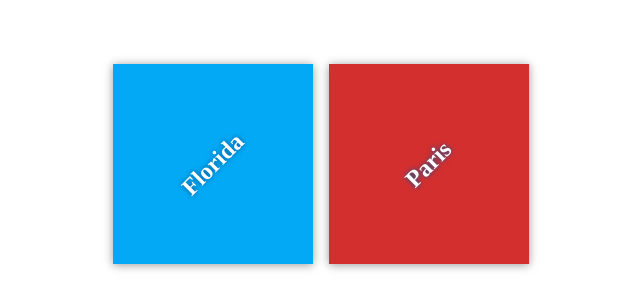
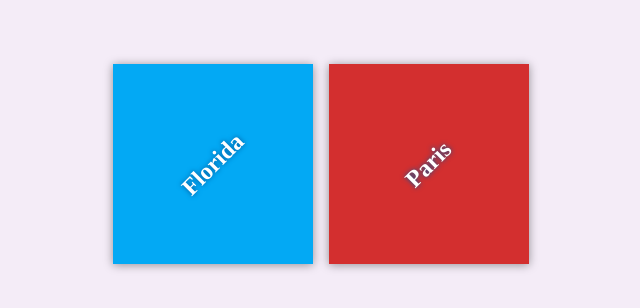
Before and after one commit to thDGears/my-travel-plans, a plain HTML site: page index.html in a window 1280 px wide. Shown: the part 236-544 px from the top of the page, without its empty margins (319-959 px from the left). Drawn offline with Linux system fonts and the light colour scheme.

Commit message:
Add background color to the page

```diff
--- a/css/app.css
+++ b/css/app.css
@@ -13,6 +13,7 @@ body {
     display: flex;
     margin: 0;
     height: 100%;
+    background-color:  #f4ecf7;
 }
 
 .container {
```
